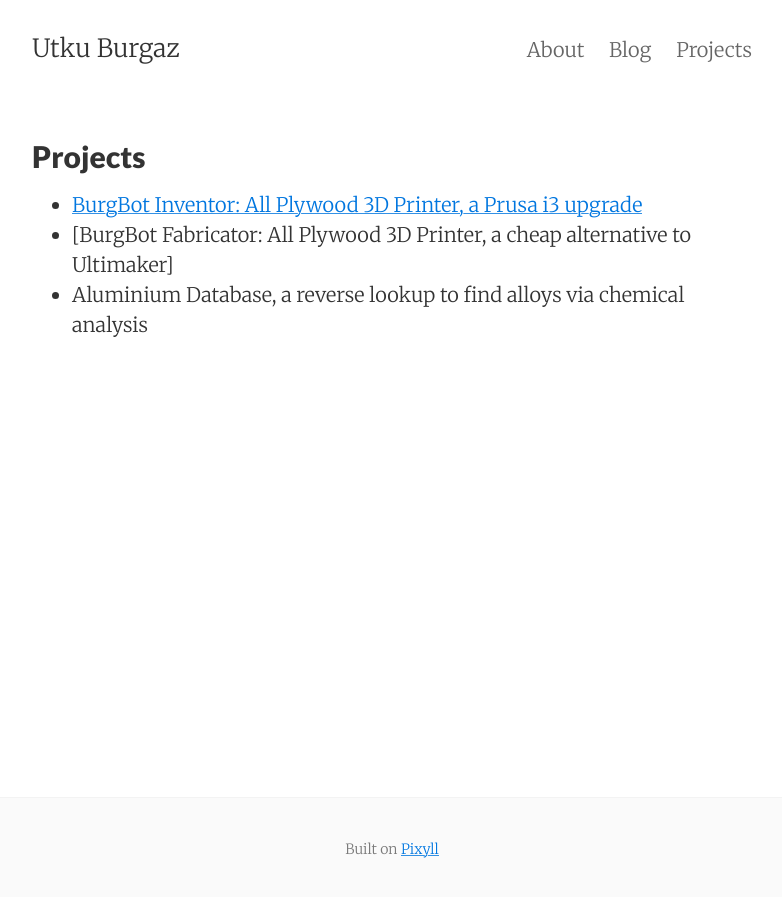
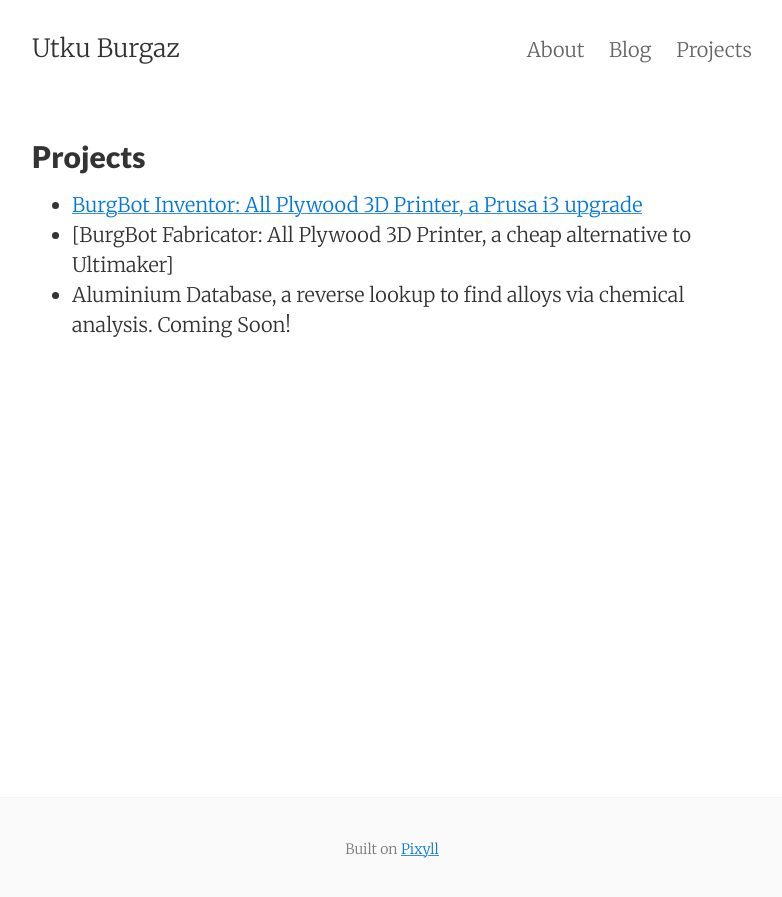
Before and after one commit to utkuburgaz/utkuburgaz.github.io, a Jekyll site: the page built from projects.md, in a window 1280 px wide. Shown: the top 897 px of the page, without its empty margins (248-1030 px from the left). Built offline with Jekyll 4.4.1, drawn with Linux system fonts in a browser that asks for light colours.

Commit message:
Update projects.md

```diff
--- a/projects.md
+++ b/projects.md
@@ -6,4 +6,4 @@ permalink: /projects/
 
 * [BurgBot Inventor: All Plywood 3D Printer, a Prusa i3 upgrade](_posts/2016-10-31-all-plywood-prusa-i3-3d-printer-burgbot.md)
 * [BurgBot Fabricator: All Plywood 3D Printer, a cheap alternative to Ultimaker]
-* Aluminium Database, a reverse lookup to find alloys via chemical analysis
+* Aluminium Database, a reverse lookup to find alloys via chemical analysis. Coming Soon!
```
